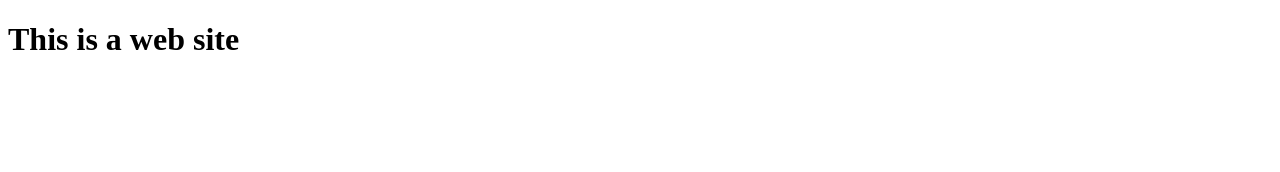
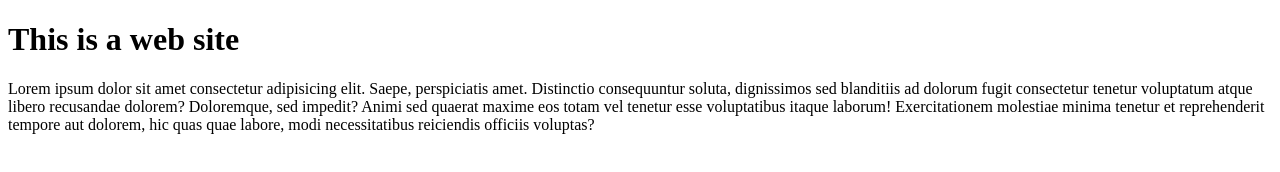
Before and after one commit to RDmoonk/php_git_mars, a plain HTML site: page index.html in a window 1280 px wide. Drawn offline with Linux system fonts and the light colour scheme.

Commit message:
C'est un test pour ça

```diff
--- a/index.html
+++ b/index.html
@@ -8,6 +8,8 @@
 <body>
 
     <h1>This is a web site</h1>
+    <p>Lorem ipsum dolor sit amet consectetur adipisicing elit. Saepe, perspiciatis amet. Distinctio consequuntur soluta, dignissimos sed blanditiis ad dolorum fugit consectetur tenetur voluptatum atque libero recusandae dolorem? Doloremque, sed impedit?
+    Animi sed quaerat maxime eos totam vel tenetur esse voluptatibus itaque laborum! Exercitationem molestiae minima tenetur et reprehenderit tempore aut dolorem, hic quas quae labore, modi necessitatibus reiciendis officiis voluptas?</p>
 
 </body>
 </html>
```
